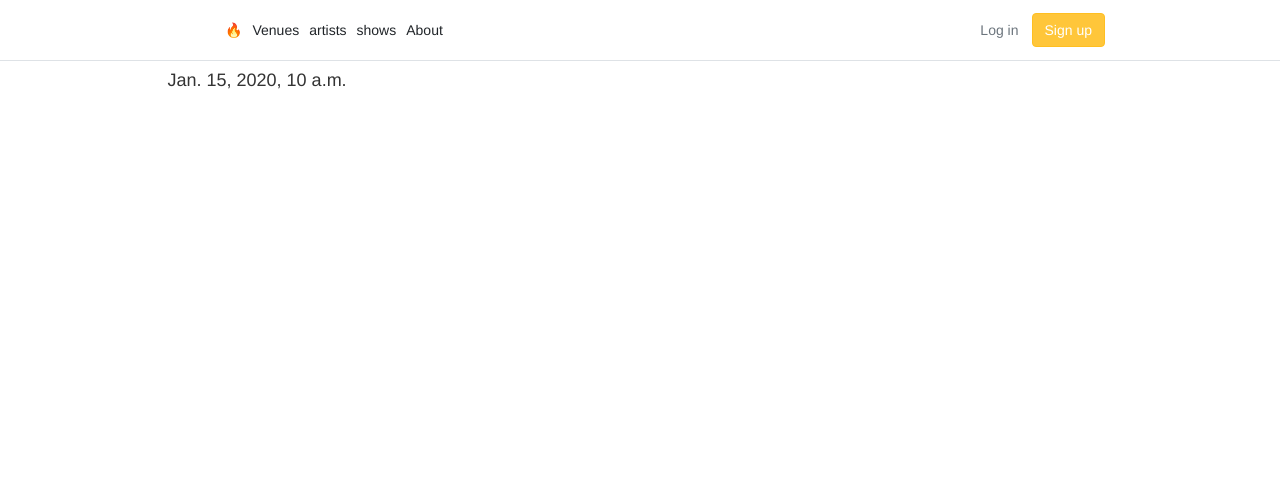
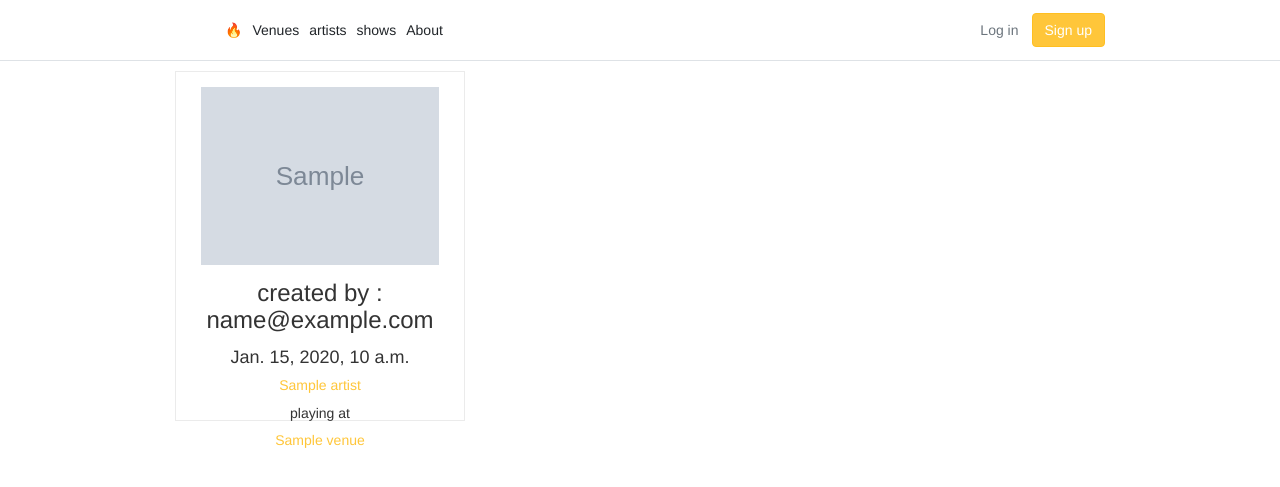
Before and after one commit to AbdelrahmanElatrash/fyyr, a Django app: page /shows in a window 1280 px wide. Shown: the top 487 px of the page. Run offline with Django 4.2, Linux system fonts and the light colour scheme; tables that the repository leaves empty hold one stand-in row (values such as "Sample post"); grey boxes marked "Sample" are stand-in pictures; some libraries are stand-ins or nearby versions.

Commit message:
show list page

```diff
--- a/templates/fyyur/show_list.html
+++ b/templates/fyyur/show_list.html
@@ -6,19 +6,20 @@
 
 <div class="row shows">
     {%for show in shows %}
-    <h4>{{ show.start_time }}</h4>
-    <p>{{show.venue_name}}</p>
+    <!-- <h4>{{ show.start_time }}</h4>
+    <p>{{show.venue_name}}</p> -->
+
+    <div class="col-sm-4">
+        <div class="tile tile-show">
+            <img src="{{ show.artist.img_link }}" alt="Artist Image" />
+            <h3> created by : {{show.admin}}</h3>
+            <h4>{{ show.start_time }}</h4>
+            <h5><a href="{% url 'artist_detail' show.artist_id %}">{{ show.artist.name }}</a></h5>
+            <p>playing at</p>
+            <h5><a href="{% url 'venue_detail' show.venue_id %}">{{ show.venue.name }}</a></h5>
+        </div>
+</div>
 
     {% endfor %}
 </div>
 {% endblock content %}
-
-<!-- <div class="col-sm-4">
-        <div class="tile tile-show">
-            <img src="{{ show.artist_img_link }}" alt="Artist Image" />
-            <h4>{{ show.start_time }}</h4>
-            <h5><a href="{% url 'artist_detail' show.artist_id %}">{{ show.artist_name }}</a></h5>
-            <p>playing at</p>
-            <h5><a href="{% url 'venue_detail' show.venue_id %}">{{ show.venue_name }}</a></h5>
-        </div>
-    </div> -->
```
